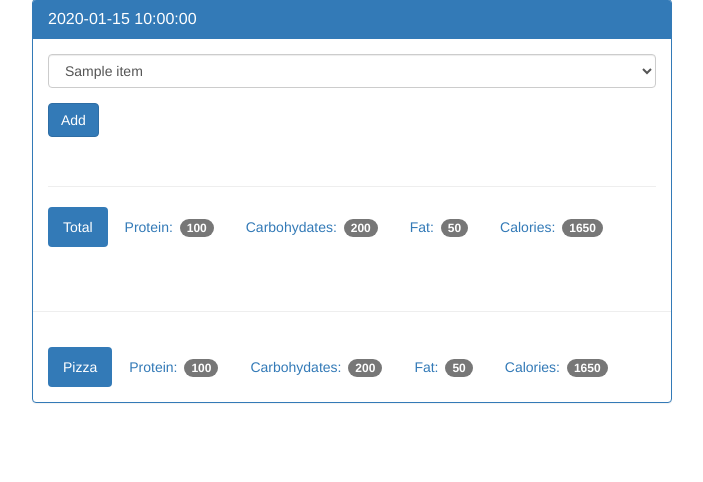
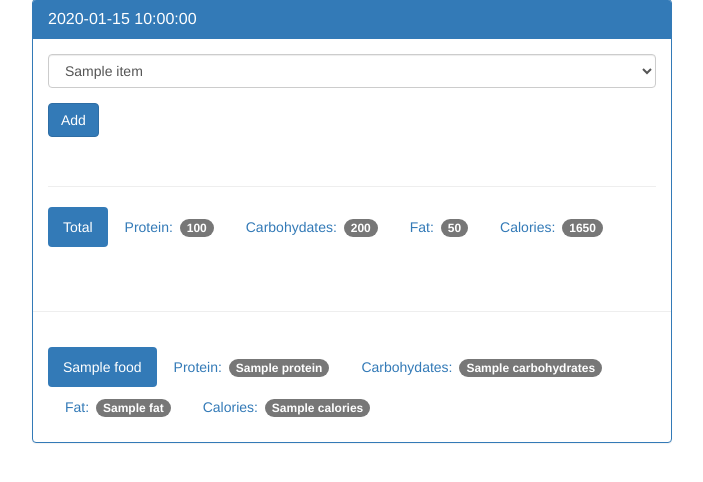
Before and after one commit to MichaelGeel/UFC_Section4_Food_Tracker, a Flask app: template templates/day.html in a window 1280 px wide. Shown: the part 71-553 px from the top of the page, without its empty margins (288-991 px from the left). Run offline with Flask 3, Linux system fonts and the light colour scheme; the template is opened without the code that fills it: most values are stand-ins (such as "Sample title", 1, 10 or a date in 2020); some libraries are stand-ins or nearby versions.

Commit message:
Lesson 40 Completed
This lesson covered the implementation of a query that joins all the databse tables together to get a list of all foods that were added to a given day to list them out in the view route so we know what foods were entered on that day.

```diff
--- a/app.py
+++ b/app.py
@@ -75,7 +75,8 @@ def view(date):
     database_date = cursor.fetchone()
 
     if request.method == "POST":
-        db.execute('insert into food_date (food_id, log_date_id) VALUES (?, ?)', [request.form['food-select'], database_date['id']])
+        db.execute('insert into food_date (food_id, log_date_id) VALUES (?, ?)', \
+                   [request.form['food-select'], database_date['id']])
         db.commit()
 
     formatted_date = datetime.strftime(datetime.strptime(str(database_date['entry_date']), '%Y%m%d'), '%B %d, %Y')
@@ -84,7 +85,15 @@ def view(date):
     food_cursor = db.execute('select id, name from food;')
     food_results = food_cursor.fetchall()
 
-    return render_template('day.html', formatted_date=formatted_date, database_date=database_date['entry_date'], food_results=food_results)
+    food_list_cursor = db.execute('''select f.name, f.protein, f.carbohydrates, f.fat, f.calories \
+                                  from log_date as l \
+                                  join food_date as d on d.log_date_id = l.id \
+                                  join food as f on d.food_id = f.id \
+                                  where l.entry_date = ?;''', [date])
+    food_list_results = food_list_cursor.fetchall()
+
+    return render_template('day.html', formatted_date=formatted_date, database_date=database_date['entry_date'], \
+                           food_results=food_results, food_list=food_list_results)
 
 
 if __name__ == '__main__':
--- a/templates/day.html
+++ b/templates/day.html
@@ -66,17 +66,19 @@
 
             </div>
 
+            {% for food in food_list %}
             <div class="page-header"></div>
 
             <div class="panel-body">
               <ul class="nav nav-pills" role="tablist">
-                <li class="active"><a>Pizza</a></li>
-                <li><a>Protein: <span class="badge">100</span></a></li>
-                <li><a>Carbohydates: <span class="badge">200</span></a></li>
-                <li><a>Fat: <span class="badge">50</span></a></li>
-                <li><a>Calories: <span class="badge">1650</span></a></li>
+                <li class="active"><a>{{ food.name }}</a></li>
+                <li><a>Protein: <span class="badge">{{ food.protein }}</span></a></li>
+                <li><a>Carbohydates: <span class="badge">{{ food.carbohydrates }}</span></a></li>
+                <li><a>Fat: <span class="badge">{{ food.fat }}</span></a></li>
+                <li><a>Calories: <span class="badge">{{ food.calories }}</span></a></li>
               </ul>
             </div>
+            {% endfor %}
 
           </div>
         </div>
```
Also changed, not shown: Section4_Notes.txt (+12 -0 lines).
